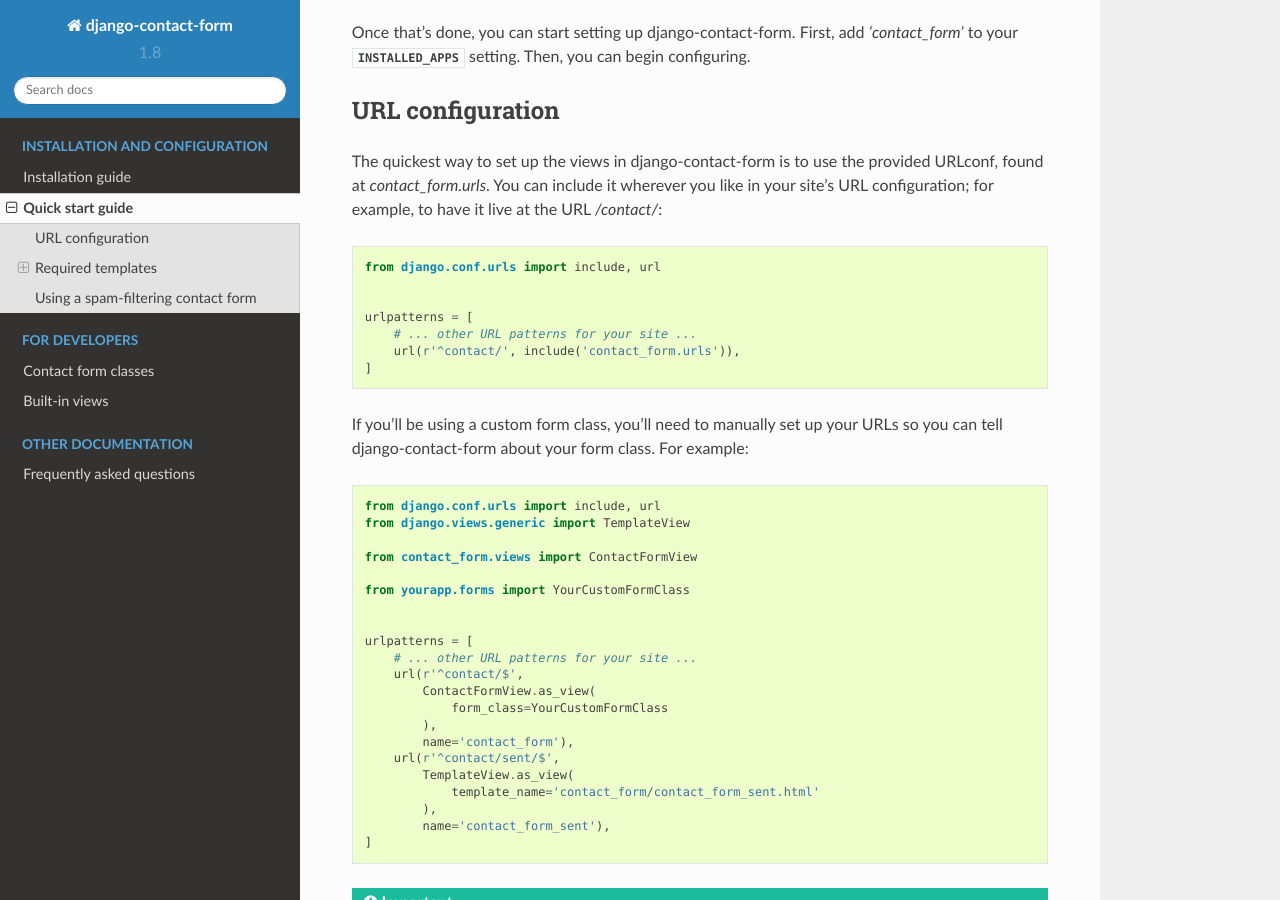
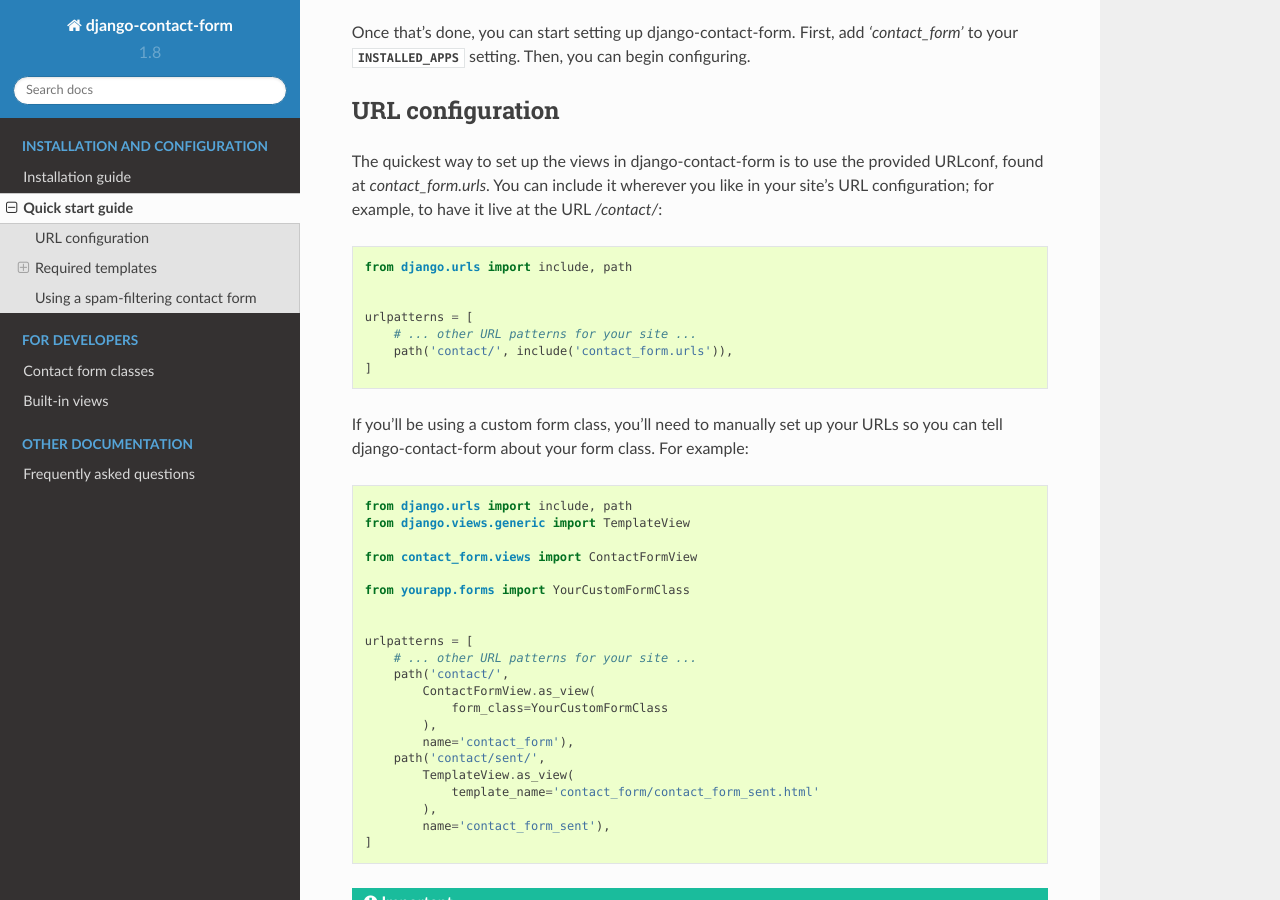
Before and after one commit to ubernostrum/django-contact-form, a Sphinx documentation site: the page built from docs/quickstart.rst, in a window 1280 px wide and 900 px high, scrolled down 211 px. Built offline with Sphinx 7.4.7 and the Read the Docs theme 2.0.0, drawn with Linux system fonts in a browser that asks for light colours; some of the changed text lies outside the part shown.

Commit message:
Documentation updates.

```diff
--- a/docs/index.rst
+++ b/docs/index.rst
@@ -12,7 +12,7 @@
 
 .. code-block:: python
 
-    url(r'^contact/', include('contact_form.urls')),
+    path('contact/', include('contact_form.urls')),
 
 For notes on getting started quickly, and on how to customize
 django-contact-form's behavior, read through the full documentation
--- a/docs/quickstart.rst
+++ b/docs/quickstart.rst
@@ -22,12 +22,12 @@
 
 .. code-block:: python
 
-    from django.conf.urls import include, url
+    from django.urls import include, path
 
 
     urlpatterns = [
         # ... other URL patterns for your site ...
-        url(r'^contact/', include('contact_form.urls')),
+        path('contact/', include('contact_form.urls')),
     ]
 
 If you'll be using a custom form class, you'll need to manually set up
@@ -37,7 +37,7 @@
 
 .. code-block:: python
 
-    from django.conf.urls import include, url
+    from django.urls import include, path
     from django.views.generic import TemplateView
 
     from contact_form.views import ContactFormView
@@ -47,12 +47,12 @@
 
     urlpatterns = [
         # ... other URL patterns for your site ...
-        url(r'^contact/$',
+        path('contact/',
             ContactFormView.as_view(
                 form_class=YourCustomFormClass
             ),
             name='contact_form'),
-        url(r'^contact/sent/$',
+        path('contact/sent/',
             TemplateView.as_view(
                 template_name='contact_form/contact_form_sent.html'
             ),
@@ -183,10 +183,10 @@
 
 .. code-block:: python
 
-    from django.conf.urls import include, url
+    from django.urls import include, path
 
 
     urlpatterns = [
         # ... other URL patterns for your site ...
-        url(r'^contact/', include('contact_form.akismet_urls')),
+        path('contact/', include('contact_form.akismet_urls')),
     ]
```
Also changed, not shown: docs/install.rst (+0 -8 lines).
